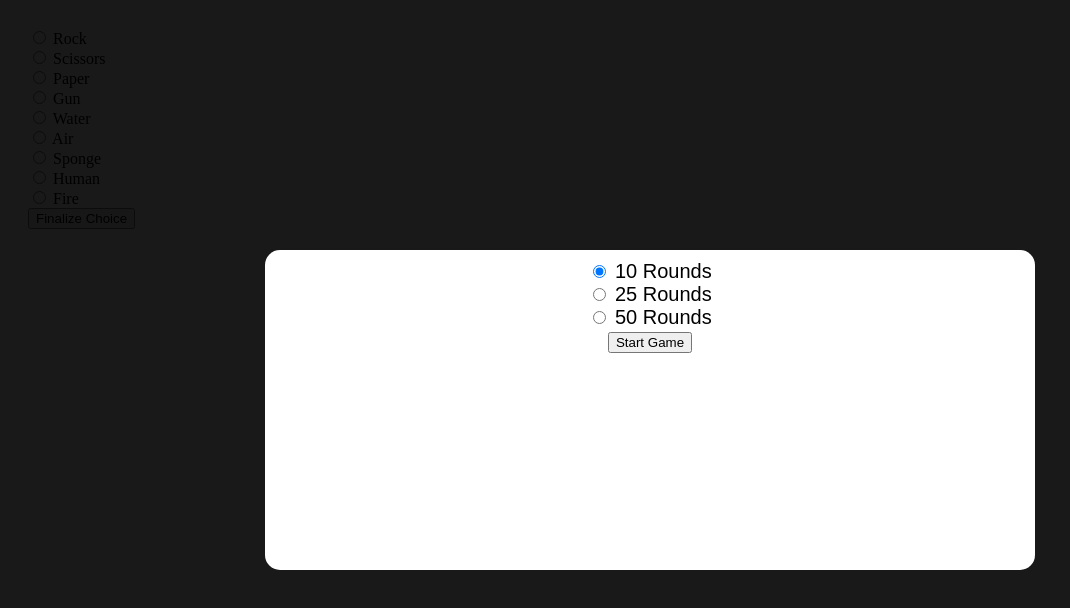
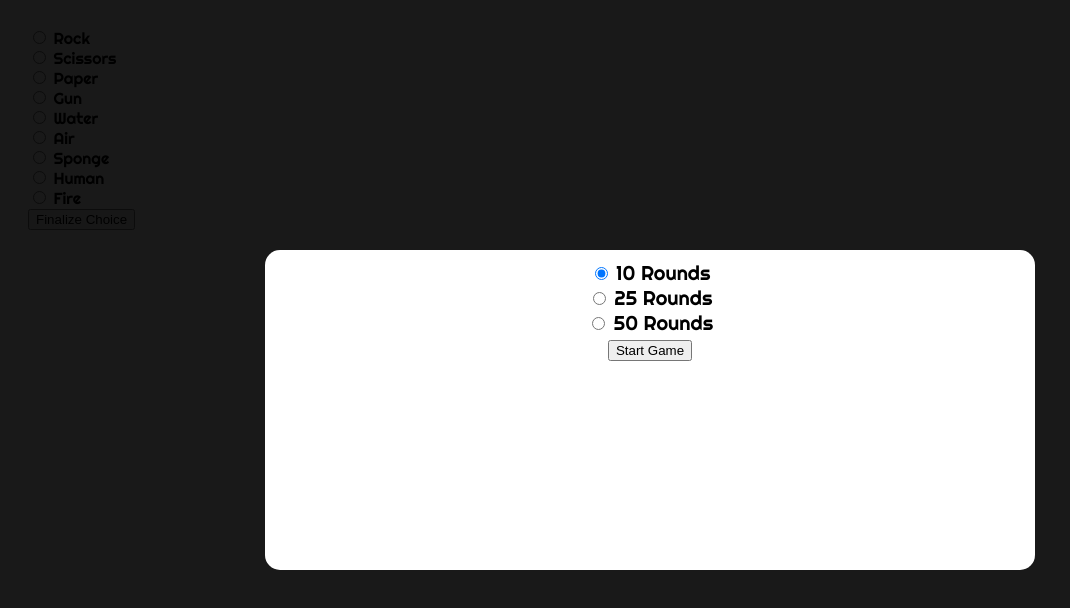
Before and after one commit to MCThompsonATL/rps9, a plain HTML site: page index.html in a window 1280 px wide. Shown: the whole page, without its empty margins (0-1070 px from the left). Drawn offline with nearby package versions, Linux system fonts and the light colour scheme.

Commit message:
Start stylizing

```diff
--- a/index.html
+++ b/index.html
@@ -3,6 +3,7 @@
     <head>
 		<script src="http://code.jquery.com/jquery-3.3.1.min.js" integrity="sha256-FgpCb/KJQlLNfOu91ta32o/NMZxltwRo8QtmkMRdAu8=" crossorigin="anonymous"></script>
 		<script src="rps9.js"></script>
+		<link href="https://fonts.googleapis.com/css?family=Righteous" rel="stylesheet">
 		<link rel="stylesheet" href="rps9.css" />
 	</head>
 	<body>
--- a/rps9.css
+++ b/rps9.css
@@ -1,3 +1,7 @@
+form{
+	font-family: 'Righteous', cursive;
+}
+
 #mask {
   position: absolute;
   left: 0;
```
